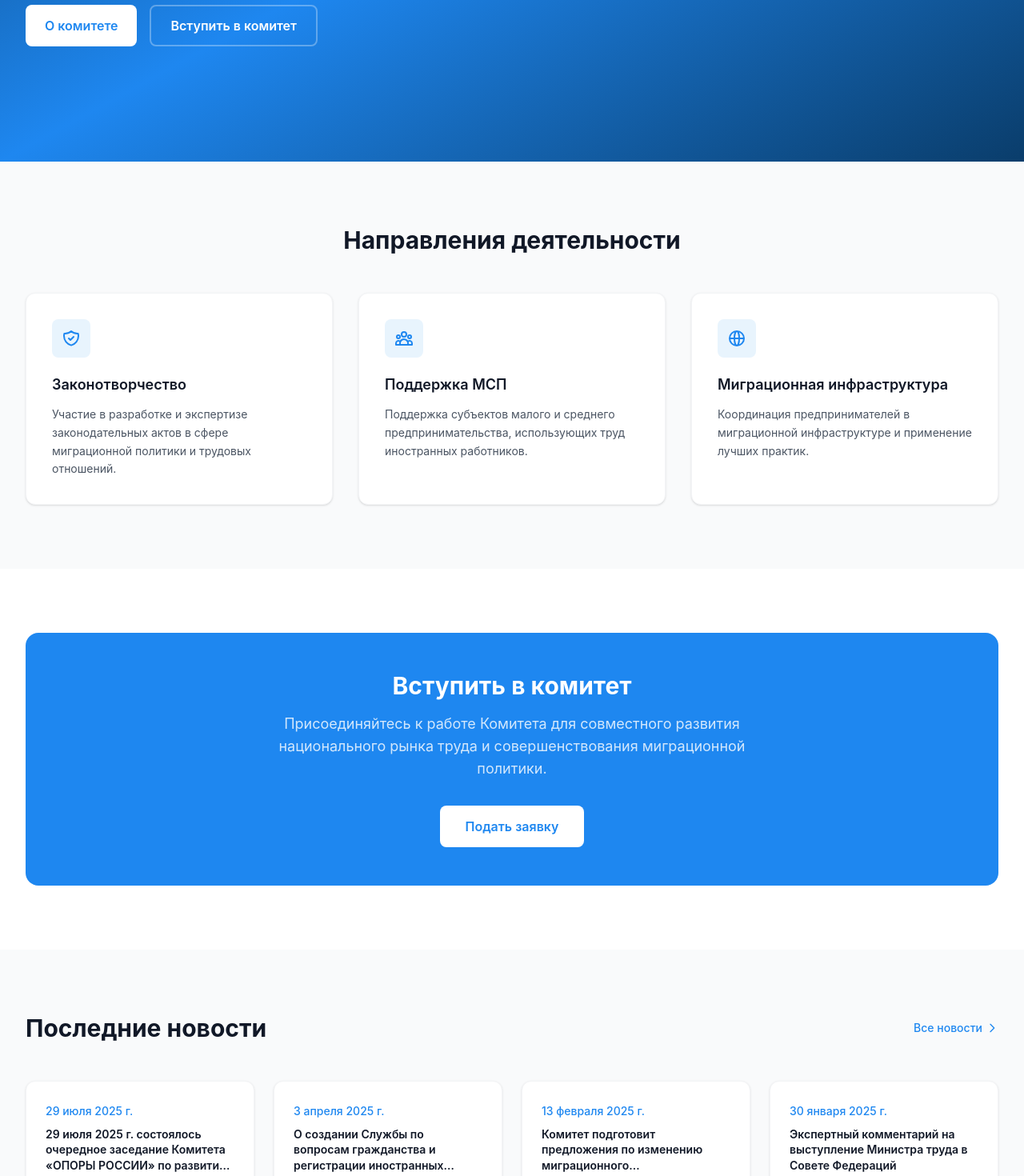
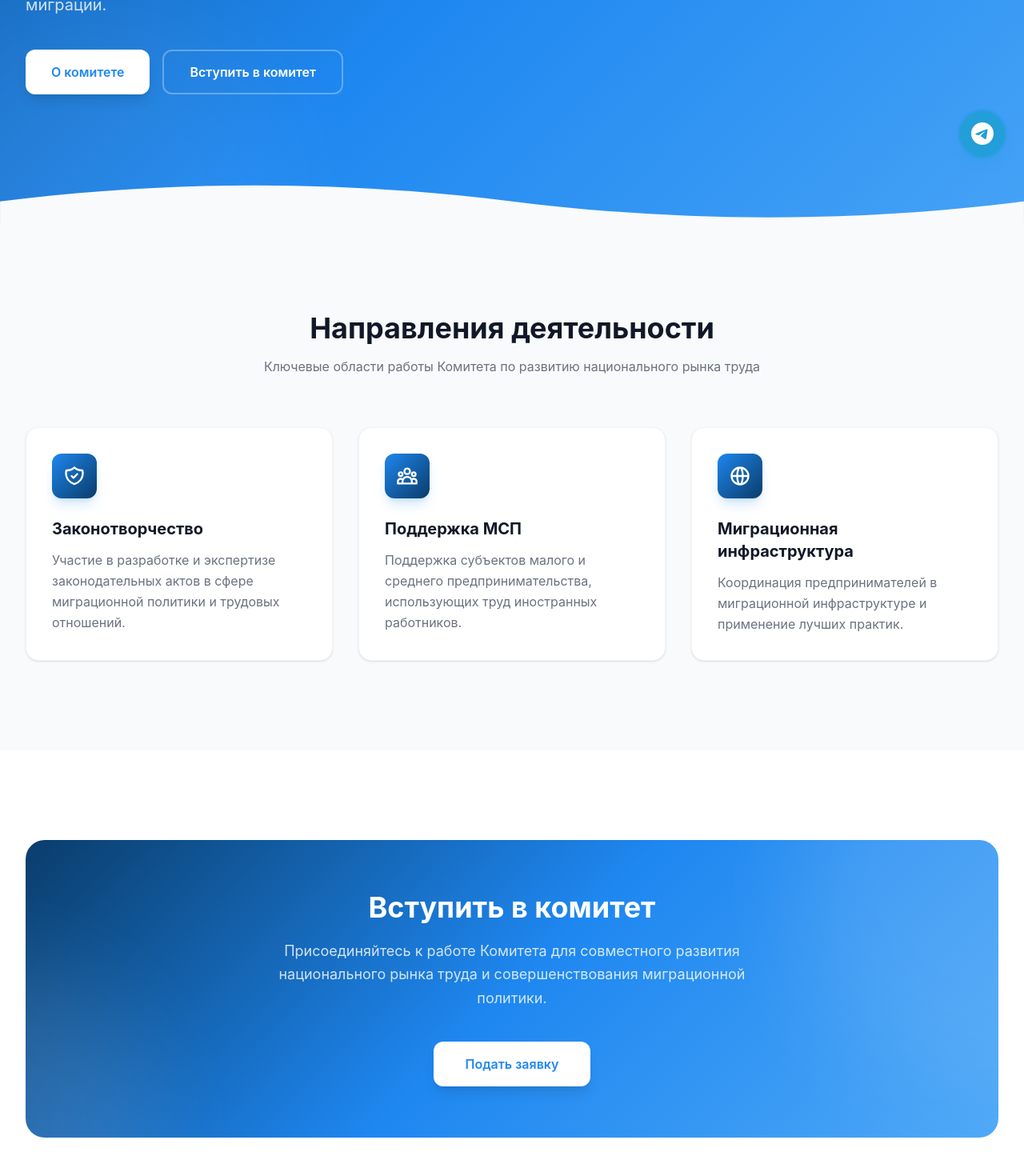
Before and after one commit to Ntmib/opora-migration, a Next.js app: page / in a window 1280 px wide. Shown: the part 581-2051 px from the top of the page at 80% size. Built offline with nearby package versions, Linux system fonts and the light colour scheme.

Commit message:
[agent] feat: scroll animations, floating TG button, improved design

```diff
--- a/src/app/globals.css
+++ b/src/app/globals.css
@@ -32,3 +32,40 @@ body {
 a {
   transition: color 0.2s ease;
 }
+
+/* Telegram pulse animation */
+@keyframes tg-pulse {
+  0% {
+    transform: scale(1);
+    opacity: 0.5;
+  }
+  100% {
+    transform: scale(2.2);
+    opacity: 0;
+  }
+}
+
+/* Hero gradient animation */
+@keyframes hero-gradient {
+  0%, 100% {
+    background-position: 0% 50%;
+  }
+  50% {
+    background-position: 100% 50%;
+  }
+}
+
+/* Card hover lift */
+.card-hover {
+  transition: transform 0.3s cubic-bezier(0.34, 1.56, 0.64, 1), box-shadow 0.3s ease;
+}
+.card-hover:hover {
+  transform: translateY(-4px);
+  box-shadow: 0 20px 40px rgba(0, 0, 0, 0.08);
+}
+
+/* Counter animation */
+@keyframes count-up {
+  from { opacity: 0; transform: translateY(10px); }
+  to { opacity: 1; transform: translateY(0); }
+}
--- a/src/app/layout.tsx
+++ b/src/app/layout.tsx
@@ -3,6 +3,7 @@ import { Inter } from "next/font/google";
 import "./globals.css";
 import Header from "@/components/Header";
 import Footer from "@/components/Footer";
+import FloatingTelegram from "@/components/FloatingTelegram";
 
 const inter = Inter({
   variable: "--font-inter",
@@ -77,6 +78,7 @@ export default function RootLayout({
           <main className="flex-1">{children}</main>
           <Footer />
         </div>
+        <FloatingTelegram />
       </body>
     </html>
   );
--- a/src/app/page.tsx
+++ b/src/app/page.tsx
@@ -1,155 +1,211 @@
 import Link from "next/link";
 import { news, formatDate } from "@/data/news";
+import AnimateOnScroll from "@/components/AnimateOnScroll";
 
 export default function HomePage() {
   const latestNews = news.slice(0, 4);
 
   return (
     <>
-      {/* Hero */}
-      <section className="bg-gradient-to-br from-primary-dark via-primary to-primary-dark text-white">
-        <div className="max-w-7xl mx-auto px-4 sm:px-6 lg:px-8 py-20 sm:py-28 lg:py-36">
+      {/* Hero — animated gradient */}
+      <section
+        className="relative text-white overflow-hidden"
+        style={{
+          background: "linear-gradient(135deg, #0a3d6b 0%, #1e87f0 40%, #4da8f7 70%, #1e87f0 100%)",
+          backgroundSize: "200% 200%",
+          animation: "hero-gradient 8s ease infinite",
+        }}
+      >
+        {/* Decorative circles */}
+        <div className="absolute top-[-20%] right-[-10%] w-[600px] h-[600px] bg-white/5 rounded-full blur-3xl" />
+        <div className="absolute bottom-[-30%] left-[-10%] w-[500px] h-[500px] bg-white/5 rounded-full blur-3xl" />
+
+        <div className="relative max-w-7xl mx-auto px-4 sm:px-6 lg:px-8 py-24 sm:py-32 lg:py-40">
           <div className="max-w-3xl">
-            <div className="inline-block px-4 py-1.5 bg-white/10 rounded-full text-sm font-medium mb-6">
+            <div
+              className="inline-block px-4 py-1.5 bg-white/15 backdrop-blur-sm rounded-full text-sm font-medium mb-6 border border-white/20"
+              style={{ animation: "count-up 0.6s ease-out" }}
+            >
               ОПОРА РОССИИ
             </div>
-            <h1 className="text-3xl sm:text-4xl lg:text-5xl font-bold leading-tight mb-6">
+            <h1
+              className="text-4xl sm:text-5xl lg:text-6xl font-bold leading-tight mb-6"
+              style={{ animation: "count-up 0.8s ease-out" }}
+            >
               Развитие национального рынка труда
             </h1>
-            <p className="text-lg sm:text-xl text-white/80 leading-relaxed mb-8 max-w-2xl">
+            <p
+              className="text-lg sm:text-xl text-white/80 leading-relaxed mb-10 max-w-2xl"
+              style={{ animation: "count-up 1s ease-out" }}
+            >
               Комитет по развитию национального рынка труда и мониторингу
               миграционных процессов. Прозрачность, открытость и
               профессиональный подход к решению задач в сфере трудовой миграции.
             </p>
-            <div className="flex flex-col sm:flex-row gap-4">
+            <div
+              className="flex flex-col sm:flex-row gap-4"
+              style={{ animation: "count-up 1.2s ease-out" }}
+            >
               <Link
                 href="/about"
-                className="inline-flex items-center justify-center px-6 py-3 bg-white text-primary font-semibold rounded-lg hover:bg-gray-100 transition-colors"
+                className="inline-flex items-center justify-center px-8 py-3.5 bg-white text-primary font-semibold rounded-xl hover:bg-gray-100 hover:scale-105 transition-all duration-300 shadow-lg shadow-black/10"
               >
                 О комитете
               </Link>
               <Link
                 href="/join"
-                className="inline-flex items-center justify-center px-6 py-3 border-2 border-white/30 text-white font-semibold rounded-lg hover:bg-white/10 transition-colors"
+                className="inline-flex items-center justify-center px-8 py-3.5 border-2 border-white/30 text-white font-semibold rounded-xl hover:bg-white/10 hover:border-white/50 hover:scale-105 transition-all duration-300"
               >
                 Вступить в комитет
               </Link>
             </div>
           </div>
         </div>
+
+        {/* Bottom wave */}
+        <div className="absolute bottom-0 left-0 right-0">
+          <svg viewBox="0 0 1440 60" fill="none" xmlns="http://www.w3.org/2000/svg" className="w-full">
+            <path d="M0 60V30C240 0 480 0 720 30C960 60 1200 60 1440 30V60H0Z" fill="#f9fafb"/>
+          </svg>
+        </div>
       </section>
 
       {/* Key directions */}
-      <section className="py-16 sm:py-20 bg-gray-50">
+      <section className="py-20 sm:py-28 bg-gray-50">
         <div className="max-w-7xl mx-auto px-4 sm:px-6 lg:px-8">
-          <h2 className="text-2xl sm:text-3xl font-bold text-gray-900 mb-12 text-center">
+          <AnimateOnScroll>
+            <h2 className="text-2xl sm:text-3xl lg:text-4xl font-bold text-gray-900 mb-4 text-center">
               Направления деятельности
             </h2>
+            <p className="text-gray-500 text-center max-w-2xl mx-auto mb-16">
+              Ключевые области работы Комитета по развитию национального рынка труда
+            </p>
+          </AnimateOnScroll>
+
           <div className="grid grid-cols-1 md:grid-cols-3 gap-8">
-            <div className="bg-white rounded-xl p-8 shadow-sm border border-gray-100">
-              <div className="w-12 h-12 bg-primary-light rounded-lg flex items-center justify-center mb-5">
-                <svg className="w-6 h-6 text-primary" fill="none" stroke="currentColor" viewBox="0 0 24 24">
+            <AnimateOnScroll delay={0} direction="up">
+              <div className="bg-white rounded-2xl p-8 shadow-sm border border-gray-100 card-hover h-full">
+                <div className="w-14 h-14 bg-gradient-to-br from-primary to-primary-dark rounded-xl flex items-center justify-center mb-6 shadow-lg shadow-primary/20">
+                  <svg className="w-7 h-7 text-white" fill="none" stroke="currentColor" viewBox="0 0 24 24">
                     <path strokeLinecap="round" strokeLinejoin="round" strokeWidth={2} d="M9 12l2 2 4-4m5.618-4.016A11.955 11.955 0 0112 2.944a11.955 11.955 0 01-8.618 3.04A12.02 12.02 0 003 9c0 5.591 3.824 10.29 9 11.622 5.176-1.332 9-6.03 9-11.622 0-1.042-.133-2.052-.382-3.016z" />
                   </svg>
                 </div>
-              <h3 className="text-lg font-semibold text-gray-900 mb-3">Законотворчество</h3>
-              <p className="text-gray-600 text-sm leading-relaxed">
+                <h3 className="text-xl font-bold text-gray-900 mb-3">Законотворчество</h3>
+                <p className="text-gray-500 leading-relaxed">
                   Участие в разработке и экспертизе законодательных актов в сфере миграционной политики и трудовых отношений.
                 </p>
               </div>
-            <div className="bg-white rounded-xl p-8 shadow-sm border border-gray-100">
-              <div className="w-12 h-12 bg-primary-light rounded-lg flex items-center justify-center mb-5">
-                <svg className="w-6 h-6 text-primary" fill="none" stroke="currentColor" viewBox="0 0 24 24">
+            </AnimateOnScroll>
+
+            <AnimateOnScroll delay={150} direction="up">
+              <div className="bg-white rounded-2xl p-8 shadow-sm border border-gray-100 card-hover h-full">
+                <div className="w-14 h-14 bg-gradient-to-br from-primary to-primary-dark rounded-xl flex items-center justify-center mb-6 shadow-lg shadow-primary/20">
+                  <svg className="w-7 h-7 text-white" fill="none" stroke="currentColor" viewBox="0 0 24 24">
                     <path strokeLinecap="round" strokeLinejoin="round" strokeWidth={2} d="M17 20h5v-2a3 3 0 00-5.356-1.857M17 20H7m10 0v-2c0-.656-.126-1.283-.356-1.857M7 20H2v-2a3 3 0 015.356-1.857M7 20v-2c0-.656.126-1.283.356-1.857m0 0a5.002 5.002 0 019.288 0M15 7a3 3 0 11-6 0 3 3 0 016 0zm6 3a2 2 0 11-4 0 2 2 0 014 0zM7 10a2 2 0 11-4 0 2 2 0 014 0z" />
                   </svg>
                 </div>
-              <h3 className="text-lg font-semibold text-gray-900 mb-3">Поддержка МСП</h3>
-              <p className="text-gray-600 text-sm leading-relaxed">
+                <h3 className="text-xl font-bold text-gray-900 mb-3">Поддержка МСП</h3>
+                <p className="text-gray-500 leading-relaxed">
                   Поддержка субъектов малого и среднего предпринимательства, использующих труд иностранных работников.
                 </p>
               </div>
-            <div className="bg-white rounded-xl p-8 shadow-sm border border-gray-100">
-              <div className="w-12 h-12 bg-primary-light rounded-lg flex items-center justify-center mb-5">
-                <svg className="w-6 h-6 text-primary" fill="none" stroke="currentColor" viewBox="0 0 24 24">
+            </AnimateOnScroll>
+
+            <AnimateOnScroll delay={300} direction="up">
+              <div className="bg-white rounded-2xl p-8 shadow-sm border border-gray-100 card-hover h-full">
+                <div className="w-14 h-14 bg-gradient-to-br from-primary to-primary-dark rounded-xl flex items-center justify-center mb-6 shadow-lg shadow-primary/20">
+                  <svg className="w-7 h-7 text-white" fill="none" stroke="currentColor" viewBox="0 0 24 24">
                     <path strokeLinecap="round" strokeLinejoin="round" strokeWidth={2} d="M21 12a9 9 0 01-9 9m9-9a9 9 0 00-9-9m9 9H3m9 9a9 9 0 01-9-9m9 9c1.657 0 3-4.03 3-9s-1.343-9-3-9m0 18c-1.657 0-3-4.03-3-9s1.343-9 3-9m-9 9a9 9 0 019-9" />
                   </svg>
                 </div>
-              <h3 className="text-lg font-semibold text-gray-900 mb-3">Миграционная инфраструктура</h3>
-              <p className="text-gray-600 text-sm leading-relaxed">
+                <h3 className="text-xl font-bold text-gray-900 mb-3">Миграционная инфраструктура</h3>
+                <p className="text-gray-500 leading-relaxed">
                   Координация предпринимателей в миграционной инфраструктуре и применение лучших практик.
                 </p>
               </div>
+            </AnimateOnScroll>
           </div>
         </div>
       </section>
 
       {/* CTA */}
-      <section className="py-16 sm:py-20">
+      <section className="py-20 sm:py-28">
         <div className="max-w-7xl mx-auto px-4 sm:px-6 lg:px-8">
-          <div className="bg-primary rounded-2xl p-8 sm:p-12 text-center text-white">
-            <h2 className="text-2xl sm:text-3xl font-bold mb-4">
+          <AnimateOnScroll>
+            <div
+              className="relative rounded-3xl p-10 sm:p-16 text-center text-white overflow-hidden"
+              style={{
+                background: "linear-gradient(135deg, #0a3d6b 0%, #1e87f0 50%, #4da8f7 100%)",
+              }}
+            >
+              <div className="absolute top-[-50%] right-[-20%] w-[500px] h-[500px] bg-white/10 rounded-full blur-3xl" />
+              <div className="absolute bottom-[-50%] left-[-20%] w-[400px] h-[400px] bg-white/10 rounded-full blur-3xl" />
+              <div className="relative">
+                <h2 className="text-3xl sm:text-4xl font-bold mb-5">
                   Вступить в комитет
                 </h2>
-            <p className="text-white/80 text-lg mb-8 max-w-2xl mx-auto">
+                <p className="text-white/80 text-lg mb-10 max-w-2xl mx-auto leading-relaxed">
                   Присоединяйтесь к работе Комитета для совместного развития
                   национального рынка труда и совершенствования миграционной политики.
                 </p>
                 <Link
                   href="/join"
-              className="inline-flex items-center justify-center px-8 py-3.5 bg-white text-primary font-semibold rounded-lg hover:bg-gray-100 transition-colors"
+                  className="inline-flex items-center justify-center px-10 py-4 bg-white text-primary font-semibold rounded-xl hover:bg-gray-100 hover:scale-105 transition-all duration-300 shadow-lg"
                 >
                   Подать заявку
                 </Link>
               </div>
             </div>
+          </AnimateOnScroll>
+        </div>
       </section>
 
       {/* Latest news */}
-      <section className="py-16 sm:py-20 bg-gray-50">
+      <section className="py-20 sm:py-28 bg-gray-50">
         <div className="max-w-7xl mx-auto px-4 sm:px-6 lg:px-8">
+          <AnimateOnScroll>
             <div className="flex items-center justify-between mb-12">
-            <h2 className="text-2xl sm:text-3xl font-bold text-gray-900">
+              <h2 className="text-2xl sm:text-3xl lg:text-4xl font-bold text-gray-900">
                 Последние новости
               </h2>
               <Link
                 href="/news"
-              className="text-primary hover:text-primary-dark font-medium text-sm hidden sm:inline-flex items-center gap-1 transition-colors"
+                className="text-primary hover:text-primary-dark font-medium text-sm hidden sm:inline-flex items-center gap-1.5 transition-colors group"
               >
                 Все новости
-              <svg className="w-4 h-4" fill="none" stroke="currentColor" viewBox="0 0 24 24">
+                <svg className="w-4 h-4 group-hover:translate-x-1 transition-transform" fill="none" stroke="currentColor" viewBox="0 0 24 24">
                   <path strokeLinecap="round" strokeLinejoin="round" strokeWidth={2} d="M9 5l7 7-7 7" />
                 </svg>
               </Link>
             </div>
+          </AnimateOnScroll>
+
           <div className="grid grid-cols-1 sm:grid-cols-2 lg:grid-cols-4 gap-6">
-            {latestNews.map((item) => (
-              <article
-                key={item.id}
-                className="bg-white rounded-xl p-6 shadow-sm border border-gray-100 hover:shadow-md transition-shadow"
-              >
-                <time className="text-sm text-primary font-medium">
+            {latestNews.map((item, i) => (
+              <AnimateOnScroll key={item.id} delay={i * 100} direction="up">
+                <article className="bg-white rounded-2xl p-6 shadow-sm border border-gray-100 card-hover h-full">
+                  <time className="text-sm text-primary font-semibold">
                     {formatDate(item.date)}
                   </time>
-                <h3 className="text-gray-900 font-semibold mt-2 mb-3 text-sm leading-snug line-clamp-3">
+                  <h3 className="text-gray-900 font-bold mt-3 mb-3 text-sm leading-snug line-clamp-3">
                     {item.title}
                   </h3>
-                <p className="text-gray-500 text-sm leading-relaxed line-clamp-3">
+                  <p className="text-gray-400 text-sm leading-relaxed line-clamp-3">
                     {item.excerpt}
                   </p>
                 </article>
+              </AnimateOnScroll>
             ))}
           </div>
-          <div className="mt-8 text-center sm:hidden">
+
+          <AnimateOnScroll className="mt-8 text-center sm:hidden">
             <Link
               href="/news"
               className="text-primary hover:text-primary-dark font-medium text-sm inline-flex items-center gap-1"
             >
-              Все новости
-              <svg className="w-4 h-4" fill="none" stroke="currentColor" viewBox="0 0 24 24">
-                <path strokeLinecap="round" strokeLinejoin="round" strokeWidth={2} d="M9 5l7 7-7 7" />
-              </svg>
+              Все новости →
             </Link>
-          </div>
+          </AnimateOnScroll>
         </div>
       </section>
     </>
--- /dev/null
+++ b/src/components/AnimateOnScroll.tsx
@@ -0,0 +1,56 @@
+"use client";
+
+import { useEffect, useRef, useState, type ReactNode } from "react";
+
+interface Props {
+  children: ReactNode;
+  className?: string;
+  delay?: number;
+  direction?: "up" | "left" | "right" | "fade";
+}
+
+export default function AnimateOnScroll({
+  children,
+  className = "",
+  delay = 0,
+  direction = "up",
+}: Props) {
+  const ref = useRef<HTMLDivElement>(null);
+  const [isVisible, setIsVisible] = useState(false);
+
+  useEffect(() => {
+    const observer = new IntersectionObserver(
+      ([entry]) => {
+        if (entry.isIntersecting) {
+          setIsVisible(true);
+          observer.unobserve(entry.target);
+        }
+      },
+      { threshold: 0.1, rootMargin: "0px 0px -50px 0px" }
+    );
+
+    if (ref.current) observer.observe(ref.current);
+    return () => observer.disconnect();
+  }, []);
+
+  const transforms: Record<string, string> = {
+    up: "translate3d(0, 60px, 0)",
+    left: "translate3d(-60px, 0, 0)",
+    right: "translate3d(60px, 0, 0)",
+    fade: "translate3d(0, 0, 0)",
+  };
+
+  return (
+    <div
+      ref={ref}
+      className={className}
+      style={{
+        opacity: isVisible ? 1 : 0,
+        transform: isVisible ? "translate3d(0, 0, 0)" : transforms[direction],
+        transition: `opacity 0.7s cubic-bezier(0.16, 1, 0.3, 1) ${delay}ms, transform 0.7s cubic-bezier(0.16, 1, 0.3, 1) ${delay}ms`,
+      }}
+    >
+      {children}
+    </div>
+  );
+}
--- /dev/null
+++ b/src/components/FloatingTelegram.tsx
@@ -0,0 +1,56 @@
+"use client";
+
+import { useEffect, useState } from "react";
+
+export default function FloatingTelegram() {
+  const [visible, setVisible] = useState(false);
+  const [pulse, setPulse] = useState(true);
+
+  useEffect(() => {
+    const timer = setTimeout(() => setVisible(true), 1500);
+    const pulseTimer = setInterval(() => {
+      setPulse((p) => !p);
+    }, 3000);
+    return () => {
+      clearTimeout(timer);
+      clearInterval(pulseTimer);
+    };
+  }, []);
+
+  return (
+    <a
+      href="https://t.me/trud_migr"
+      target="_blank"
+      rel="noopener noreferrer"
+      aria-label="Telegram канал"
+      className="fixed bottom-6 right-6 z-50 group"
+      style={{
+        opacity: visible ? 1 : 0,
+        transform: visible ? "scale(1) translateY(0)" : "scale(0.5) translateY(20px)",
+        transition: "all 0.5s cubic-bezier(0.34, 1.56, 0.64, 1)",
+      }}
+    >
+      {/* Pulse ring */}
+      <span
+        className="absolute inset-0 rounded-full bg-[#229ED9]"
+        style={{
+          animation: pulse ? "tg-pulse 2s ease-out" : "none",
+          opacity: 0,
+        }}
+      />
+
+      {/* Button */}
+      <span className="relative flex items-center justify-center w-14 h-14 bg-[#229ED9] rounded-full shadow-lg shadow-[#229ED9]/30 group-hover:shadow-xl group-hover:shadow-[#229ED9]/40 group-hover:scale-110 transition-all duration-300">
+        <svg className="w-7 h-7 text-white" viewBox="0 0 24 24" fill="currentColor">
+          <path d="M11.944 0A12 12 0 0 0 0 12a12 12 0 0 0 12 12 12 12 0 0 0 12-12A12 12 0 0 0 12 0a12 12 0 0 0-.056 0zm4.962 7.224c.1-.002.321.023.465.14a.506.506 0 0 1 .171.325c.016.093.036.306.02.472-.18 1.898-.962 6.502-1.36 8.627-.168.9-.499 1.201-.82 1.23-.696.065-1.225-.46-1.9-.902-1.056-.693-1.653-1.124-2.678-1.8-1.185-.78-.417-1.21.258-1.91.177-.184 3.247-2.977 3.307-3.23.007-.032.014-.15-.056-.212s-.174-.041-.249-.024c-.106.024-1.793 1.14-5.061 3.345-.48.33-.913.49-1.302.48-.428-.008-1.252-.241-1.865-.44-.752-.245-1.349-.374-1.297-.789.027-.216.325-.437.893-.663 3.498-1.524 5.83-2.529 6.998-3.014 3.332-1.386 4.025-1.627 4.476-1.635z" />
+        </svg>
+      </span>
+
+      {/* Tooltip */}
+      <span className="absolute right-full mr-3 top-1/2 -translate-y-1/2 bg-gray-900 text-white text-sm px-3 py-1.5 rounded-lg whitespace-nowrap opacity-0 group-hover:opacity-100 transition-opacity pointer-events-none">
+        Telegram канал
+        <span className="absolute left-full top-1/2 -translate-y-1/2 border-4 border-transparent border-l-gray-900" />
+      </span>
+    </a>
+  );
+}
```
Also changed, not shown: 1 other file (tests, documents, lock files or other folders). Lines whose indentation alone changed are shown as unchanged.
